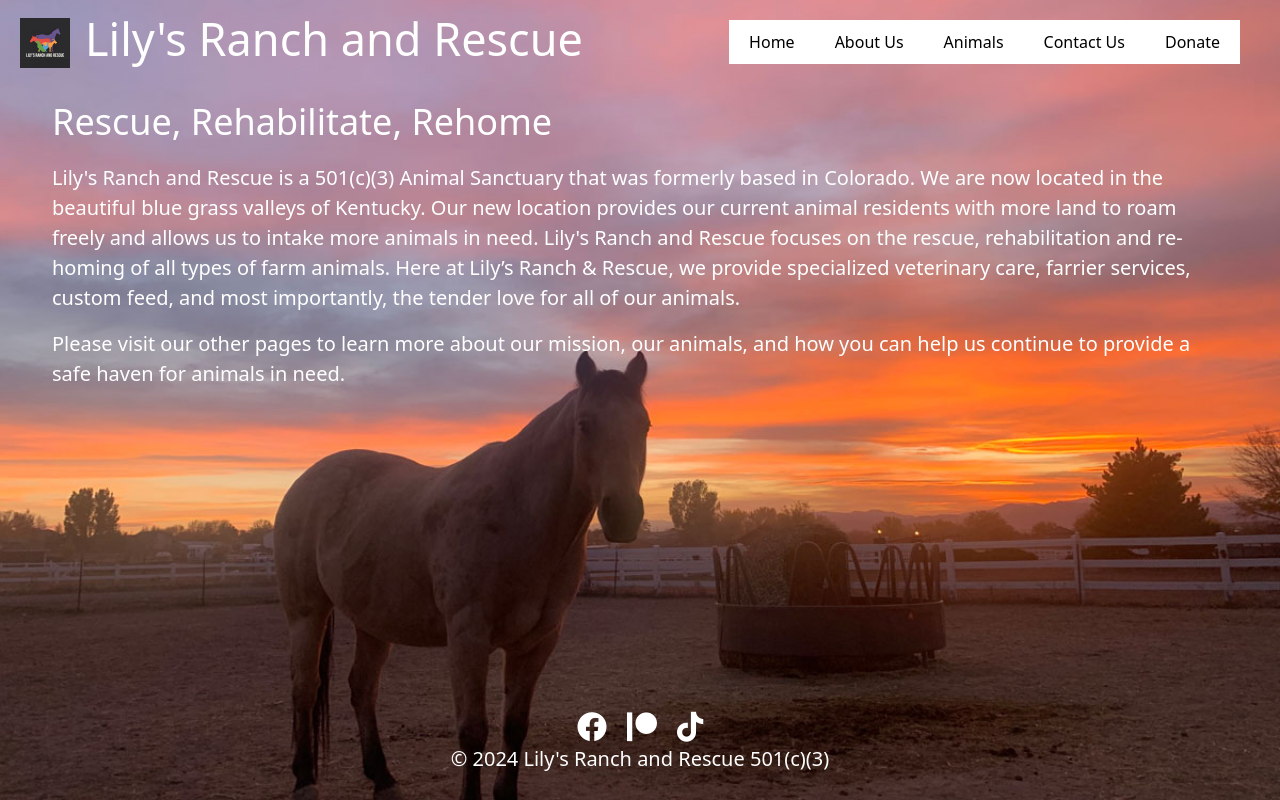
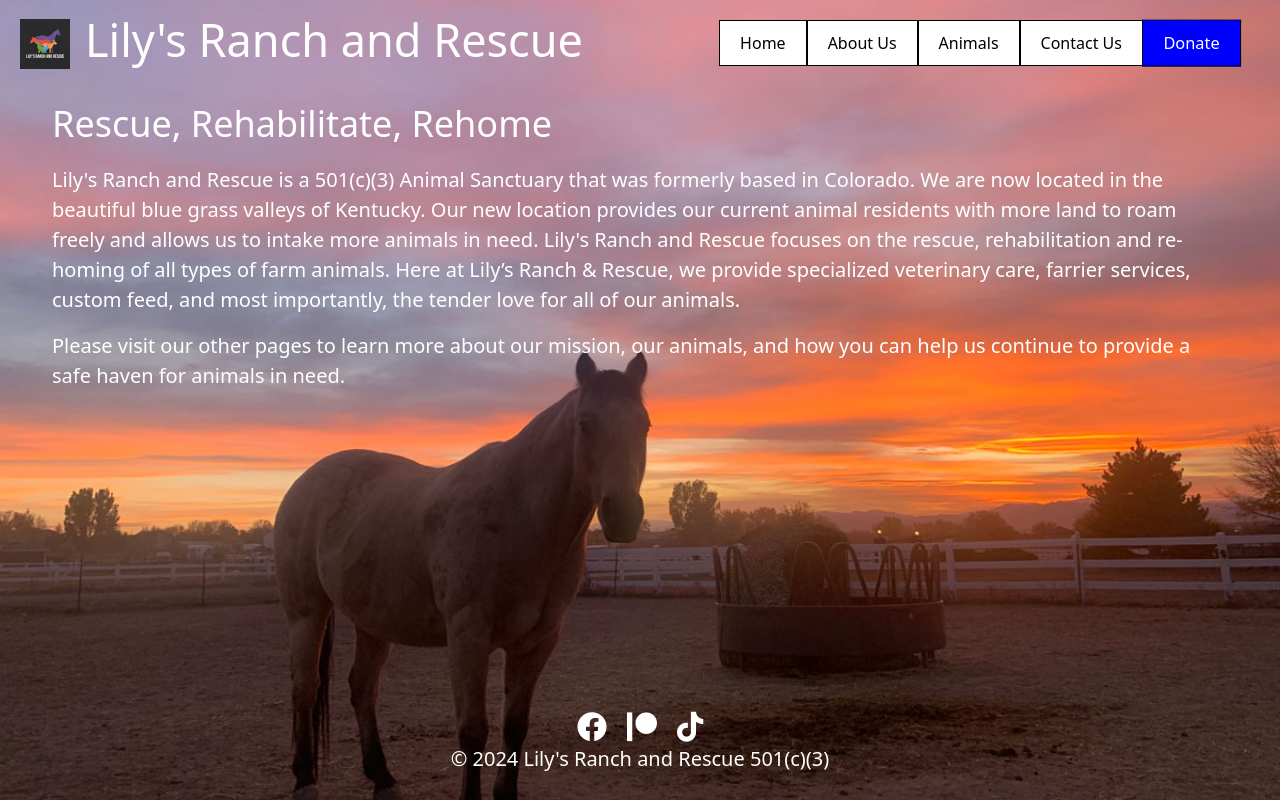
Before and after one commit to coltondane/ranch_rescue, a React (Vite) app in the folder animal-rescue/: page / in a window 1280 px wide. Built offline with nearby package versions, Linux system fonts and the light colour scheme.

Commit message:
adding more attention to the donation button to increase interaction.

```diff
--- a/animal-rescue/src/App.jsx
+++ b/animal-rescue/src/App.jsx
@@ -42,19 +42,19 @@ function App() {
         </h1>
         <nav className="navigation">
           <ul>
-            <button onClick={renderHome} className="about-me-btn">
+            <button onClick={renderHome} className="home-btn">
               Home
             </button>
-            <button onClick={renderAboutUs} className="portfolio-btn">
+            <button onClick={renderAboutUs} className="about-btn">
               About Us
             </button>
-            <button onClick={renderAnimals} className="portfolio-btn">
+            <button onClick={renderAnimals} className="animals-btn">
               Animals
             </button>
             <button onClick={renderContactUs} className="contact-btn">
               Contact Us
             </button>
-            <button onClick={renderDonate} className="resume-btn">
+            <button onClick={renderDonate} className="donate-btn">
               Donate
             </button>
           </ul>
--- a/animal-rescue/src/style/app.css
+++ b/animal-rescue/src/style/app.css
@@ -20,7 +20,7 @@ header {
   button {
     background-color: #ffffff;
     color: #000000;
-    border: none;
+    border: 1px solid #000000;
     padding: 10px 20px;
     border-radius: 5px;
     font-size: 15px;
@@ -70,3 +70,22 @@ button:hover {
     margin: 0 10px;
     color: #ffffff;
   }
+
+/* Add animation keyframes to donate button */
+@keyframes pulse {
+    0% {
+      transform: scale(1);
+    }
+    50% {
+      transform: scale(1.1);
+    }
+    100% {
+      transform: scale(1);
+    }
+  }
+
+  .donate-btn {
+    animation: pulse 2s infinite;
+    color: white;
+    background-color: blue;
+  }
```
Also changed, not shown: animal-rescue/src/style/contactUs.css (line endings or trailing spaces).
